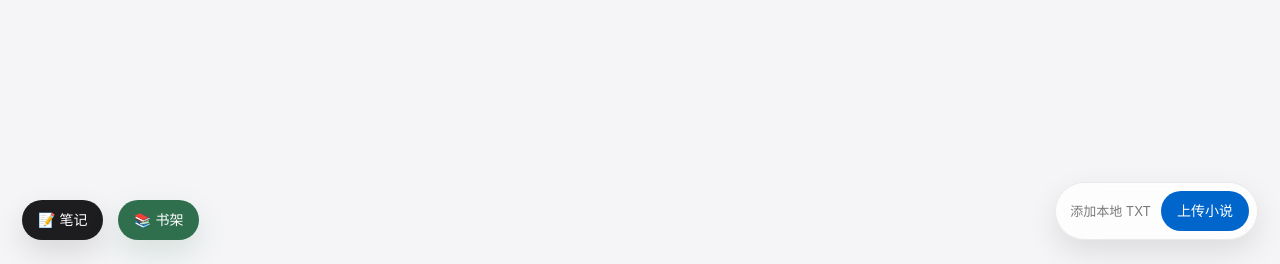
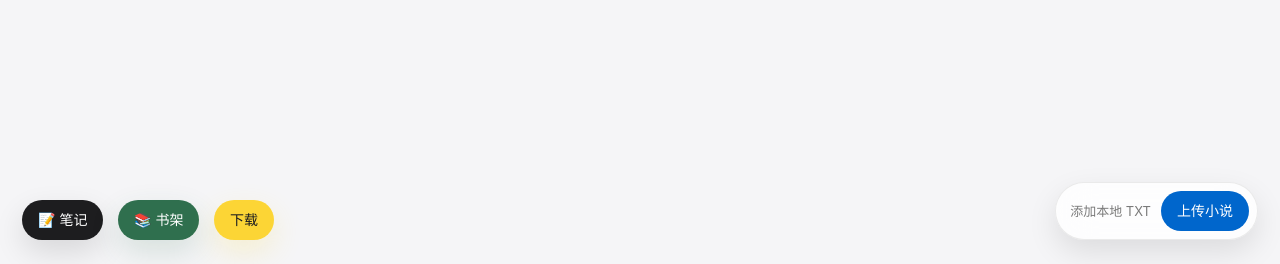
Before and after one commit to yushui6666/simple-novel-web-read, a Flask app: page / in a window 1280 px wide. Shown: the part 536-800 px from the top of the page. Run offline with Flask 3, Linux system fonts and the light colour scheme; data that the repository does not hold is empty.

Commit message:
Republish latest reader UI

```diff
--- a/templates/read.html
+++ b/templates/read.html
@@ -526,6 +526,18 @@
       background: #2f8f62;
     }
 
+    #downloadPageBtn {
+      position: fixed;
+      left: 214px;
+      bottom: 24px;
+      z-index: 35;
+      color: #181a20;
+      background: #fcd535;
+      box-shadow: 0 12px 30px rgba(252, 213, 53, 0.2);
+    }
+
+    #downloadPageBtn:hover { background: #f0b90b; }
+
     #saveNoteBtn {
       position: fixed;
       display: none;
@@ -812,6 +824,11 @@
 
       #bookshelfBtn {
         left: 102px;
+        bottom: 18px;
+      }
+
+      #downloadPageBtn {
+        left: 190px;
         bottom: 18px;
       }
 
@@ -876,6 +893,7 @@
   <button id="saveNoteBtn">💾 存笔记</button>
   <button id="notesBtn">📝 笔记</button>
   <button id="bookshelfBtn">📚 书架</button>
+  <button id="downloadPageBtn">下载</button>
 
   <div id="notesPanel">
     <button class="close-btn">✕ 关闭</button>
@@ -910,6 +928,7 @@
     const uploadBtn = document.getElementById("uploadBtn");
     const uploadInput = document.getElementById("uploadInput");
     const bookshelfBtn = document.getElementById("bookshelfBtn");
+    const downloadPageBtn = document.getElementById("downloadPageBtn");
     const bookshelfPanel = document.getElementById("bookshelfPanel");
     const bookshelfContent = document.getElementById("bookshelfContent");
     const userInput = document.getElementById("userInput");
@@ -1593,6 +1612,10 @@
       await loadBookshelf();
     };
 
+    downloadPageBtn.onclick = () => {
+      window.location.href = `/download?user=${encodeURIComponent(currentUser)}`;
+    };
+
     bookshelfPanel.querySelector(".close-btn").onclick = () => {
       bookshelfPanel.classList.remove("show");
     };
```
